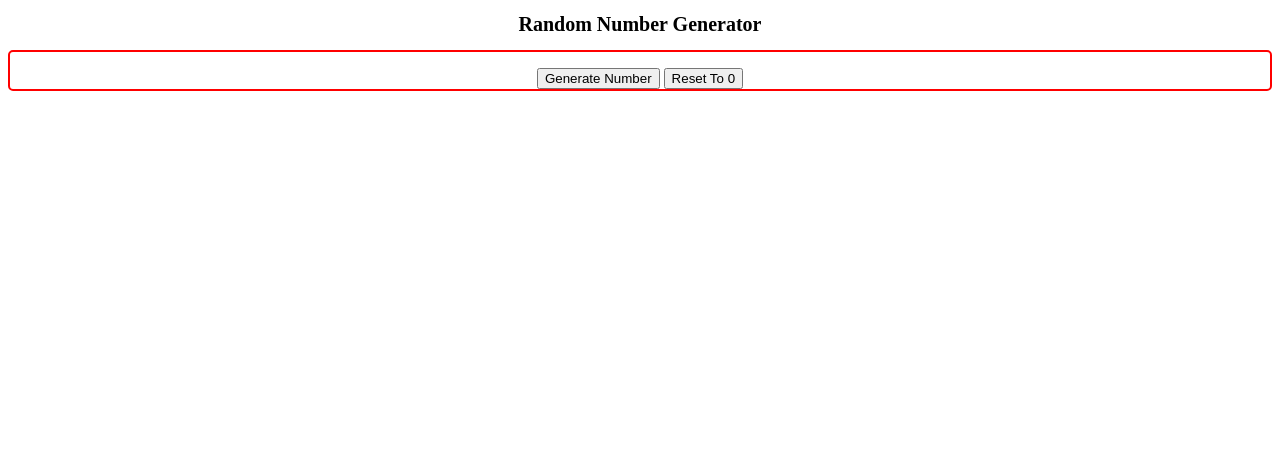
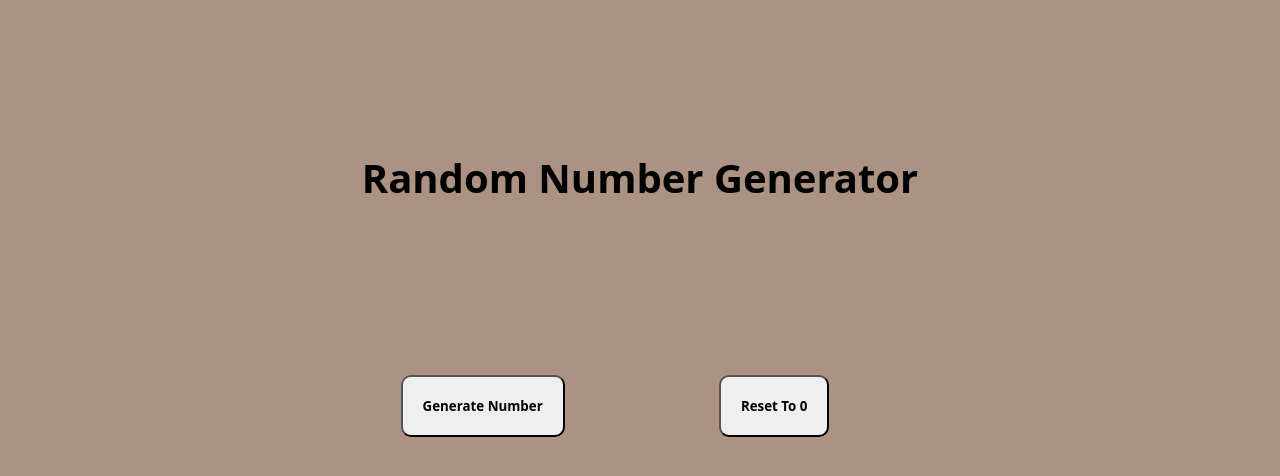
Before and after one commit to Moh-alshaibi/RandomNumberGenerator-1.0, a plain HTML site: page index.html in a window 1280 px wide. Drawn offline with Linux system fonts and the light colour scheme.

Commit message:
Completed CSS

```diff
--- a/assets/css/index.css
+++ b/assets/css/index.css
@@ -1,16 +1,42 @@
+*{
+    font-family: system-ui, -apple-system, BlinkMacSystemFont, 'Segoe UI', Roboto, Oxygen, Ubuntu, Cantarell, 'Open Sans', 'Helvetica Neue', sans-serif;
+}
+
+body{
+    background-color: #ac9283;
+}
 .header{
-    font-size:20px;
+    font-size:40px;
     font-weight:bold;
     text-align:center;
+    margin-top: 150px;
 }
 .container{
-    border:2px solid red;
     border-radius:5px;
     text-align:center;
-
 }
-.buttons{
-    display: flex;
-    flex-direction: column;
-
+#rNumber{
+    margin-top: 100px;
+    font-size: 20px;
+    font-weight: bold;
 }
+#createNumber, #numberZero{
+    padding: 20px;
+    cursor: pointer;
+    font-weight: bold;
+    border-radius: 5px;
+    margin-top: 70px;
+    margin-left: 50px;
+    margin-right: 100px;
+    border-radius: 10px;
+}
+#numberZero:hover{
+    transform: translateY(-5px);
+    box-shadow: 0 10px 20px rgba(27, 27, 27, .5);
+    transition: all 0.3s;
+}
+#createNumber:hover{
+    transform: translateY(-5px);
+    box-shadow: 0 10px 20px rgba(27, 27, 27, .5);
+    transition: all 0.3s;
+}
```
